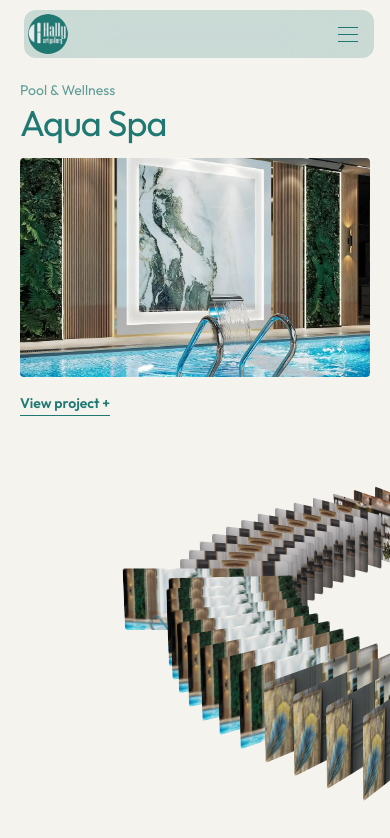
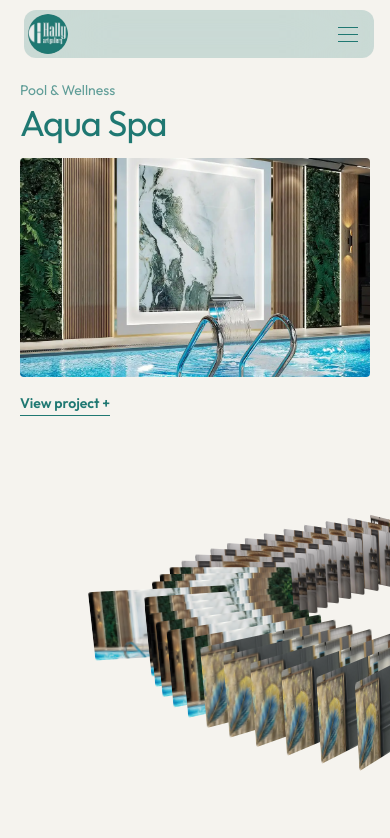
Before and after one commit to Davran-Fr/hally-design-landing, a Next.js app: page /projects in a window 390 px wide. Shown: the top 838 px of the page. Built offline with nearby package versions, Linux system fonts and the light colour scheme.

Commit message:
fix : carusel perspective

```diff
--- a/app/projects/page.tsx
+++ b/app/projects/page.tsx
@@ -17,8 +17,8 @@ function useXLScale(): number {
   return scale;
 }
 
-function useIsMobile(): boolean {
-  const [isMobile, setIsMobile] = useState<boolean>(false);
+function useIsMobile(): boolean | null {
+  const [isMobile, setIsMobile] = useState<boolean | null>(null);
   useEffect(() => {
     const update = () => setIsMobile(window.innerWidth < 1280);
     update();
@@ -252,7 +252,7 @@ function GridView(): ReactNode {
 
 // ── Page ───────────────────────────────────────────────────────────────────
 
-const MOBILE_TILT_ANGLE = -10;
+const MOBILE_TILT_ANGLE = -15;
 const DESKTOP_TILT_ANGLE = -25;
 
 function CarouselView(): ReactNode {
@@ -322,6 +322,11 @@ function CarouselView(): ReactNode {
     <ProjectCard key={i} project={project} scale={scale > 1 ? 1.15 : 1} />
   ));
 
+  // Wait until viewport is measured before rendering any carousel
+  if (isMobile === null) {
+    return <main className="h-screen bg-[#f5f3ee]" />;
+  }
+
   if (isMobile) {
     const mobileItems = SORTED_PROJECTS.map((project, i) => (
       <ProjectCard key={i} project={project} scale={1.6} />
@@ -372,14 +377,14 @@ function CarouselView(): ReactNode {
             baseTiltAngle={MOBILE_TILT_ANGLE}
             mouseTiltIntensity={0}
             dragSpeed={0.4}
-            touchSpeed={0.5}
+            touchSpeed={0.05}
             autoRotate={false}
             disableStaircase
             highlightActive
             disableHover
             cardBaseAngle={-90}
             popOutX={50}
-            activeAngleOffset={-90}
+            activeAngleOffset={-75}
             onActiveIndexChange={(i) => setDisplayProject(SORTED_PROJECTS[i])}
             categoryGroups={CATEGORY_GROUPS}
             labelsOpacity={0}
@@ -405,8 +410,8 @@ function CarouselView(): ReactNode {
           scrollSpeed={0.01}
           baseTiltAngle={DESKTOP_TILT_ANGLE}
           mouseTiltIntensity={1}
-          dragSpeed={0.3}
-          touchSpeed={0.3}
+          dragSpeed={0.05}
+          touchSpeed={0.05}
           autoRotate={false}
           onCardHover={handleCardHover}
           onCardHoverEnd={handleCardHoverEnd}
--- a/components/NewCarusel.tsx
+++ b/components/NewCarusel.tsx
@@ -357,6 +357,7 @@ export default function NewCarusel({
   const angleStep = 360 / itemCount;
   const perspective = 1200;
 
+
   return (
     <>
       {/* Main container */}
@@ -374,7 +375,7 @@ export default function NewCarusel({
           alignItems: "center",
           justifyContent: "center",
           perspective,
-          perspectiveOrigin: "0% 0%",
+          perspectiveOrigin: "50% 50%",
           touchAction: "none",
           userSelect: "none",
           cursor: "grab",
@@ -414,7 +415,7 @@ export default function NewCarusel({
                   style={{
                     position: "absolute",
                     transformStyle: "preserve-3d",
-                    transform: `translateX(-50%) translateY(-100%) translateY(${labelYOffset}px) rotateY(${midAngle}deg) translateZ(${radius + 125}px) rotateY(${-midAngle}deg)`,
+                    transform: `translateX(-50%) translateY(-100%) translateY(${labelYOffset}px) rotateY(${midAngle}deg) translateZ(${radius + 125}px) rotateY(${-midAngle}deg) rotateX(${-baseTiltAngle}deg)`,
                     pointerEvents: "none",
                     whiteSpace: "nowrap",
                     opacity: labelsOpacity,
```
